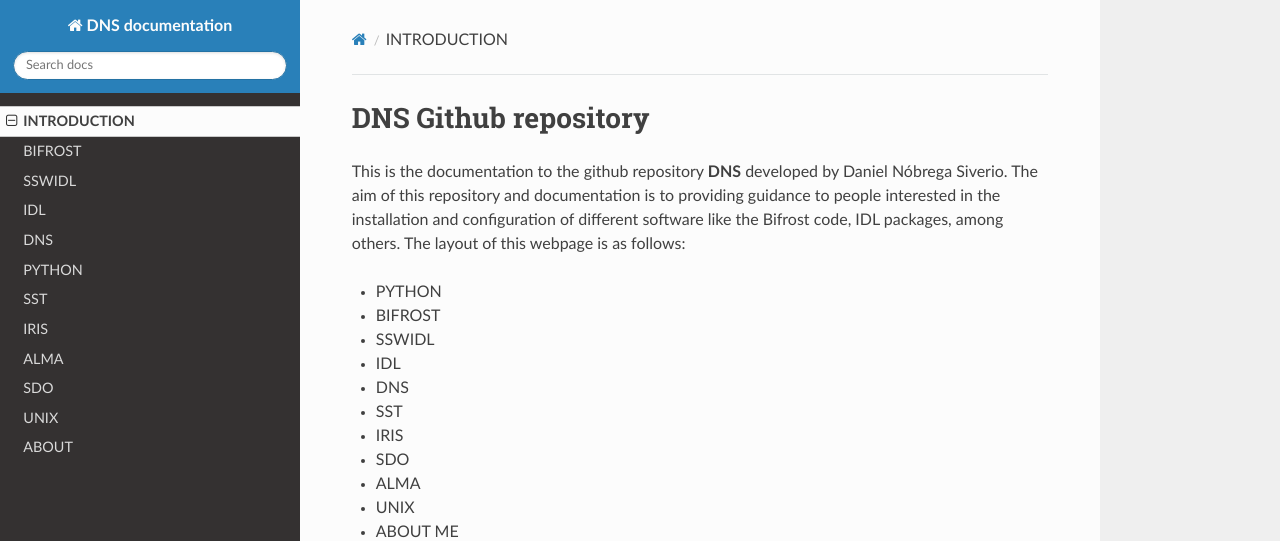
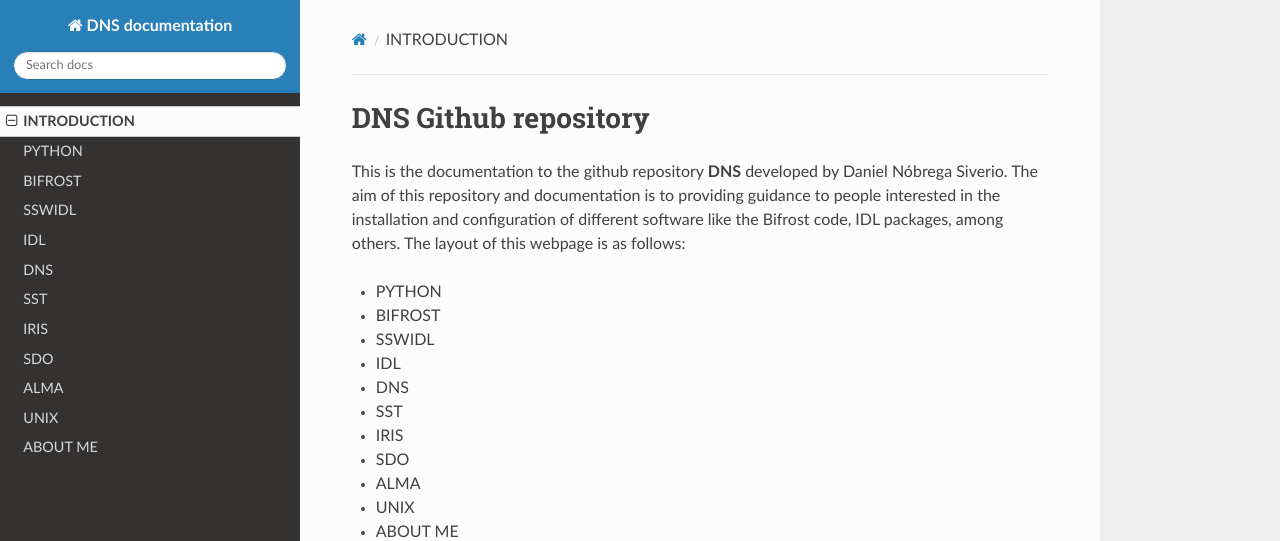
Before and after one commit to dnobrega/DNS, an MkDocs documentation site: the page built from docs/index.md, in a window 1280 px wide. Shown: the top 541 px of the page. Built offline with MkDocs 1.6.1, drawn with Linux system fonts in a browser that asks for light colours; nearby versions of some CDN libraries.

```diff
--- a/mkdocs.yml
+++ b/mkdocs.yml
@@ -8,17 +8,17 @@ edit_uri: ""
 
 nav:
   - INTRODUCTION: index.md
+  - PYTHON: python.md
   - BIFROST: bifrost.md
   - SSWIDL: sswidl.md
   - IDL: idl.md
   - DNS: dns.md
-  - PYTHON: python.md
   - SST: SST.md
   - IRIS: IRIS.md
+  - SDO: SDO.md
   - ALMA: ALMA.md
-  - SDO: SDO.md
   - UNIX: unix.md
-  - ABOUT: about.md
+  - ABOUT ME: about.md
 
 theme:
   name: 'readthedocs'
```
